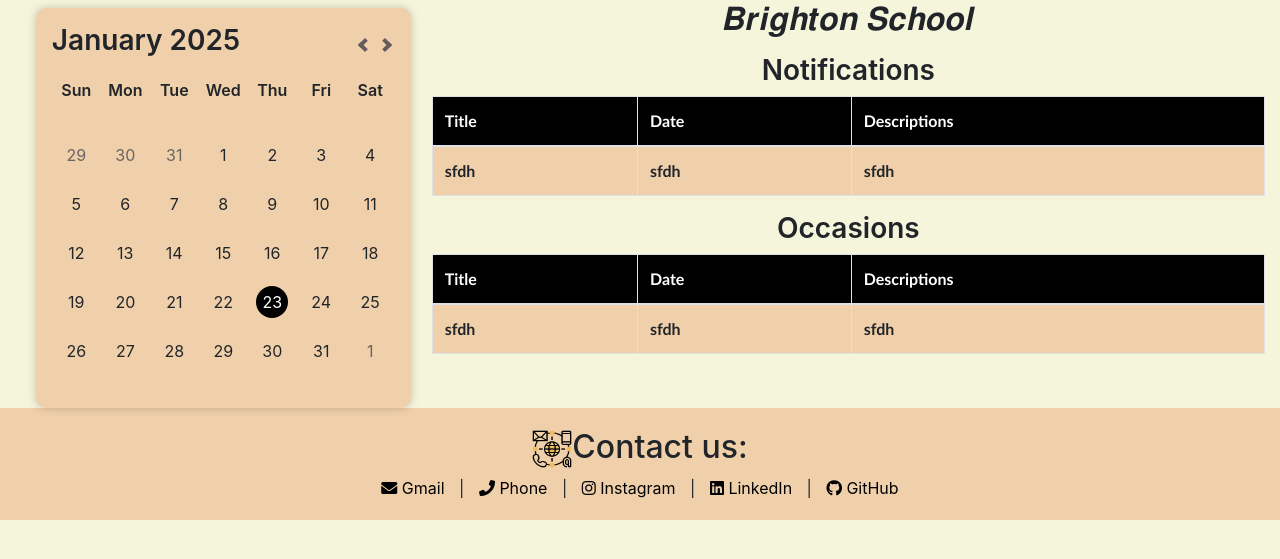
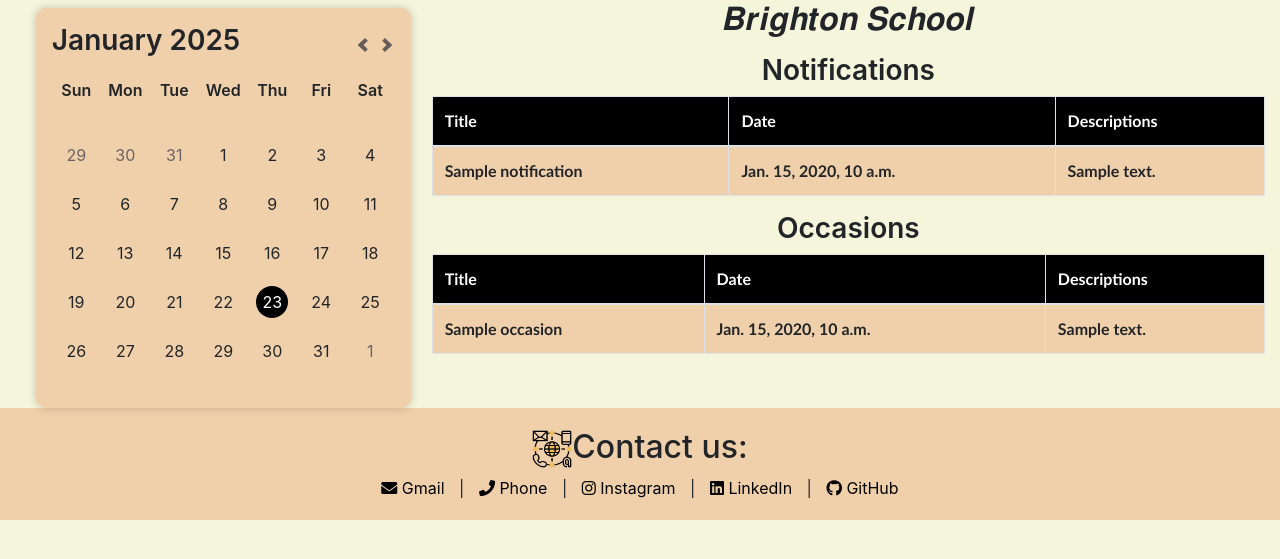
Before and after one commit to ShariqueReza/School-Management-System, a Django app: template app/templates/app/Nt_and_Oc.html in a window 1280 px wide. Shown: the part 67-626 px from the top of the page. Run offline with Django 3.2, Linux system fonts and the light colour scheme; the template is opened without the code that fills it: most values are stand-ins (such as "Sample title", 1, 10 or a date in 2020); some libraries are stand-ins or nearby versions.

Commit message:
rendered the dynamic values in Notifications & Occasions

```diff
--- a/app/templates/app/Nt_and_Oc.html
+++ b/app/templates/app/Nt_and_Oc.html
@@ -11,13 +11,16 @@
                                 <th class="about_text">Title</th>
                                 <th class="about_text">Date</th>
                                 <th class="about_text">Descriptions</th>
+                            </tr>
                         </thead>
                         <tbody style="background-color: rgb(240, 208, 170); font-weight:600; cursor: pointer;">
+                            {% for Nt in Notification %}
                             <tr>
-                                <td class="about_text">sfdh</td>
-                                <td class="about_text">sfdh</td>
-                                <td class="about_text">sfdh</td>
+                                <td class="about_text">{{Nt.name}}</td>
+                                <td class="about_text">{{Nt.date}}</td>
+                                <td class="about_text">{{Nt.descriptions}}</td>
                             </tr>
+                            {% endfor %}
                         </tbody>
                     </table>
                     <h3 class="text-center mt-3">Occasions</h3>
@@ -27,13 +30,16 @@
                                 <th class="about_text">Title</th>
                                 <th class="about_text">Date</th>
                                 <th class="about_text">Descriptions</th>
+                            </tr>
                         </thead>
                         <tbody style="background-color: rgb(240, 208, 170); font-weight:600; cursor: pointer;">
+                            {% for Oc in Occasion %}
                             <tr>
-                                <td class="about_text">sfdh</td>
-                                <td class="about_text">sfdh</td>
-                                <td class="about_text">sfdh</td>
+                                <td class="about_text">{{Oc.name}}</td>
+                                <td class="about_text">{{Oc.date}}</td>
+                                <td class="about_text">{{Oc.descriptions}}</td>
                             </tr>
+                            {% endfor %}
                         </tbody>
                     </table>
                 </div>
```
